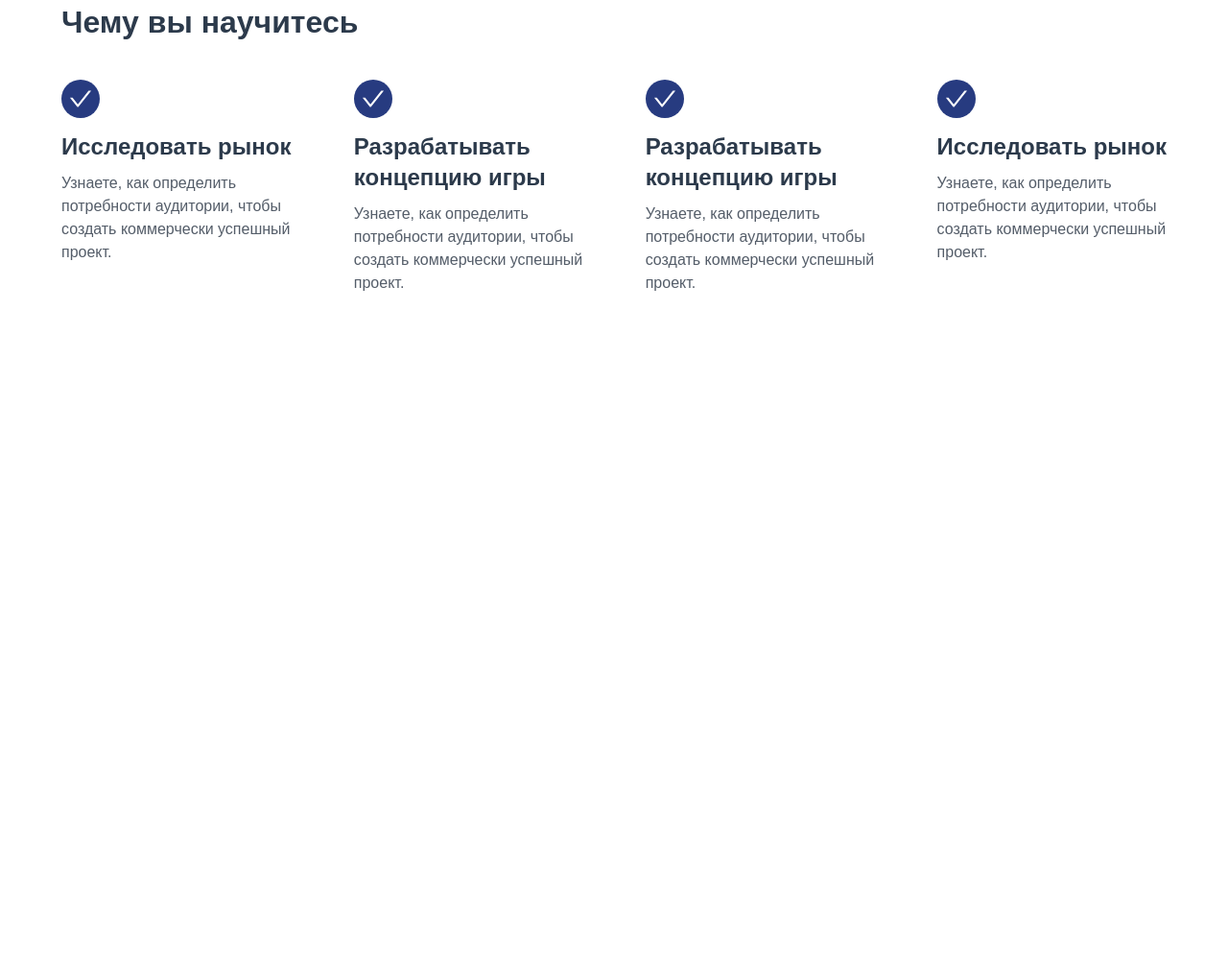
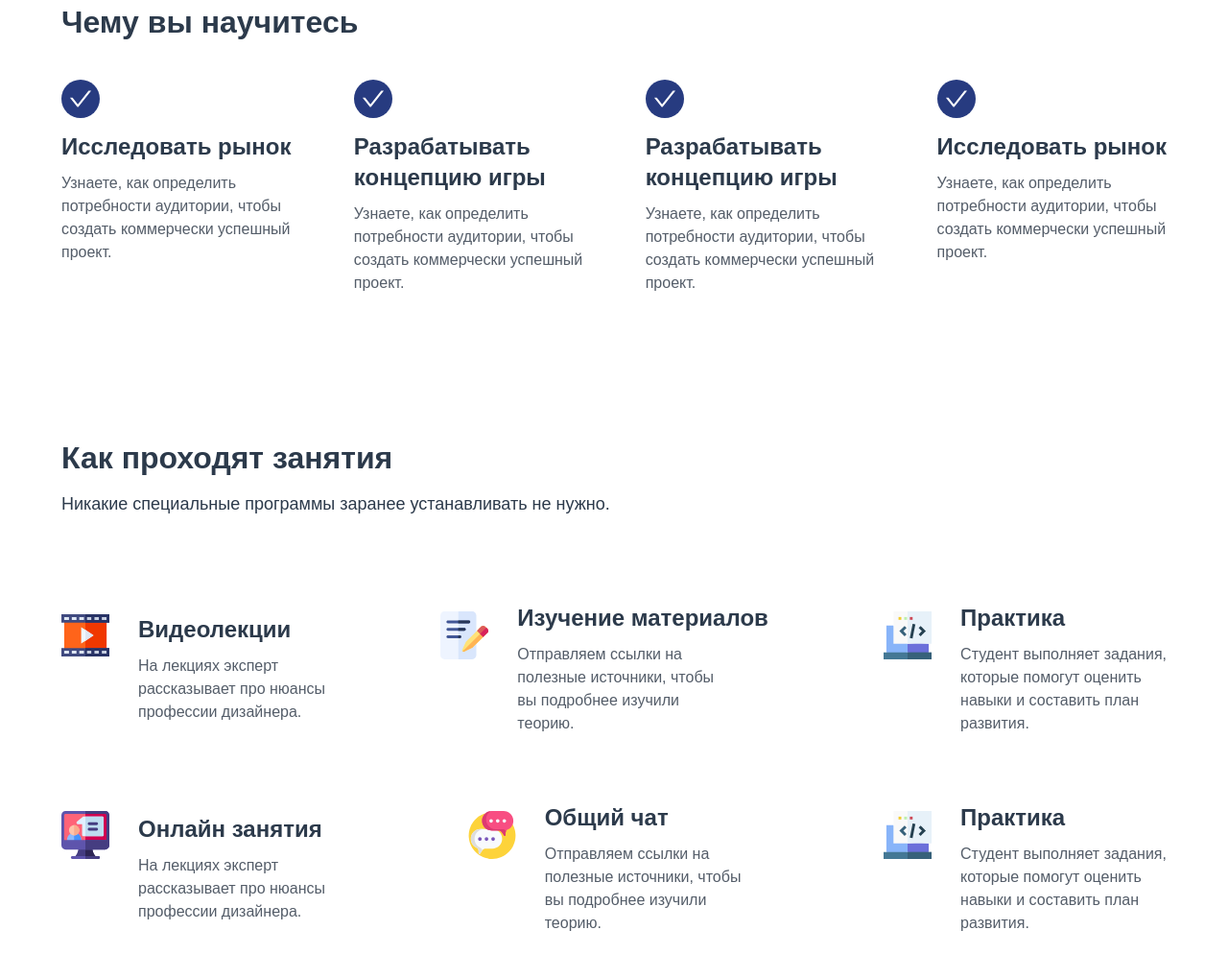
Before and after one commit to BekzatBro/aitbay.bekzat, a plain HTML site: page index.html in a window 1280 px wide. Shown: the part 1350-2344 px from the top of the page at 96% size. Before the commit the page ends 1657 px from the top, so only its background shows below. Drawn offline with Linux system fonts and the light colour scheme.

Commit message:
material'бутту

```diff
--- a/index.html
+++ b/index.html
@@ -126,6 +126,66 @@
     </div>
 </section>
 
+<section id="material">
+    <div class="container">
+        <h1>Как проходят занятия</h1>
+        <h2>Никакие специальные программы заранее устанавливать не нужно.</h2>
+
+        <div class="material">
+            <div class="material--block">
+                <img src="./img/Group%20(2).svg" alt="">
+                <div class="material--block__title">
+                    <h3>Видеолекции</h3>
+                    <p>На лекциях эксперт <br>рассказывает про нюансы <br>профессии дизайнера.</p>
+                </div>
+
+            </div>
+            <div class="material--block">
+                <img src="./img/Group.svg" alt="">
+                <div class="material--block__title">
+                    <h3>Изучение материалов</h3>
+                    <p>Отправляем ссылки на <br>полезные источники, чтобы <br>вы подробнее изучили <br>теорию.</p>
+                </div>
+            </div>
+            <div class="material--block">
+            <img src="./img/Group%20(1).svg" alt="">
+            <div class="material--block__title">
+                <h3>Практика</h3>
+                <p>Студент выполняет задания, <br>которые помогут оценить <br>навыки и составить план <br>развития.</p>
+            </div>
+        </div>
+
+        </div>
+
+        <div class="material">
+            <div class="material--block">
+                <img src="./img/tv.svg" alt="">
+                <div class="material--block__title">
+                    <h3>Онлайн занятия</h3>
+                    <p>На лекциях эксперт <br>рассказывает про нюансы <br>профессии дизайнера.</p>
+                </div>
+
+
+            </div>
+            <div class="material--block">
+                <img src="./img/speak%201.svg" alt="">
+                <div class="material--block__title">
+                    <h3>Общий чат</h3>
+                    <p>Отправляем ссылки на <br>полезные источники, чтобы <br>вы подробнее изучили <br>теорию.</p>
+                </div>
+            </div>
+            <div class="material--block">
+                <img src="./img/Group%20(1).svg" alt="">
+                <div class="material--block__title">
+                    <h3>Практика</h3>
+                    <p>Студент выполняет задания, <br>которые помогут оценить <br>навыки и составить план <br>развития.</p>
+                </div>
+            </div>
+        </div>
+
+    </div>
+</section>
+
 
 
 </body>
--- /dev/null
+++ b/material.scss
@@ -0,0 +1,53 @@
+
+
+
+#material{
+  padding-top: 150px;
+  h1{
+    font-weight: 700;
+    font-size: 32px;
+    line-height: 40px;
+    padding-bottom: 15px;
+    color: #2C3A4B;
+
+  }
+  h2{
+    font-weight: 400;
+    font-size: 18px;
+    line-height: 26px;
+    padding-bottom: 40px;
+    color: #2C3A4B;
+
+  }
+  .material{
+    display: flex;
+    align-items: center;
+    justify-content: space-between;
+    &--block{
+      padding: 20px 0;
+      display: flex;
+      align-items: center;
+      img{
+        margin-top: -40px;
+      }
+      &__title{
+        padding-top: 30px;
+        margin-left: 30px;
+        h3{
+          font-weight: 700;
+          font-size: 24px;
+          line-height: 32px;
+          padding-bottom: 10px;
+          color: #2C3A4B;
+
+        }
+        p{
+          font-weight: 400;
+          font-size: 16px;
+          line-height: 24px;
+          color: #545D69;
+        }
+      }
+    }
+  }
+}
--- a/style.scss
+++ b/style.scss
@@ -5,3 +5,4 @@
 @import "hero";
 @import "about";
 @import "features";
+@import "material";
```
Also changed, not shown: css/material.css (added), css/style.css, img/Group (1).svg (added), img/Group (2).svg (added), img/Group.svg (added), img/speak 1.svg (added), img/tv.svg (added), 2 other files.
